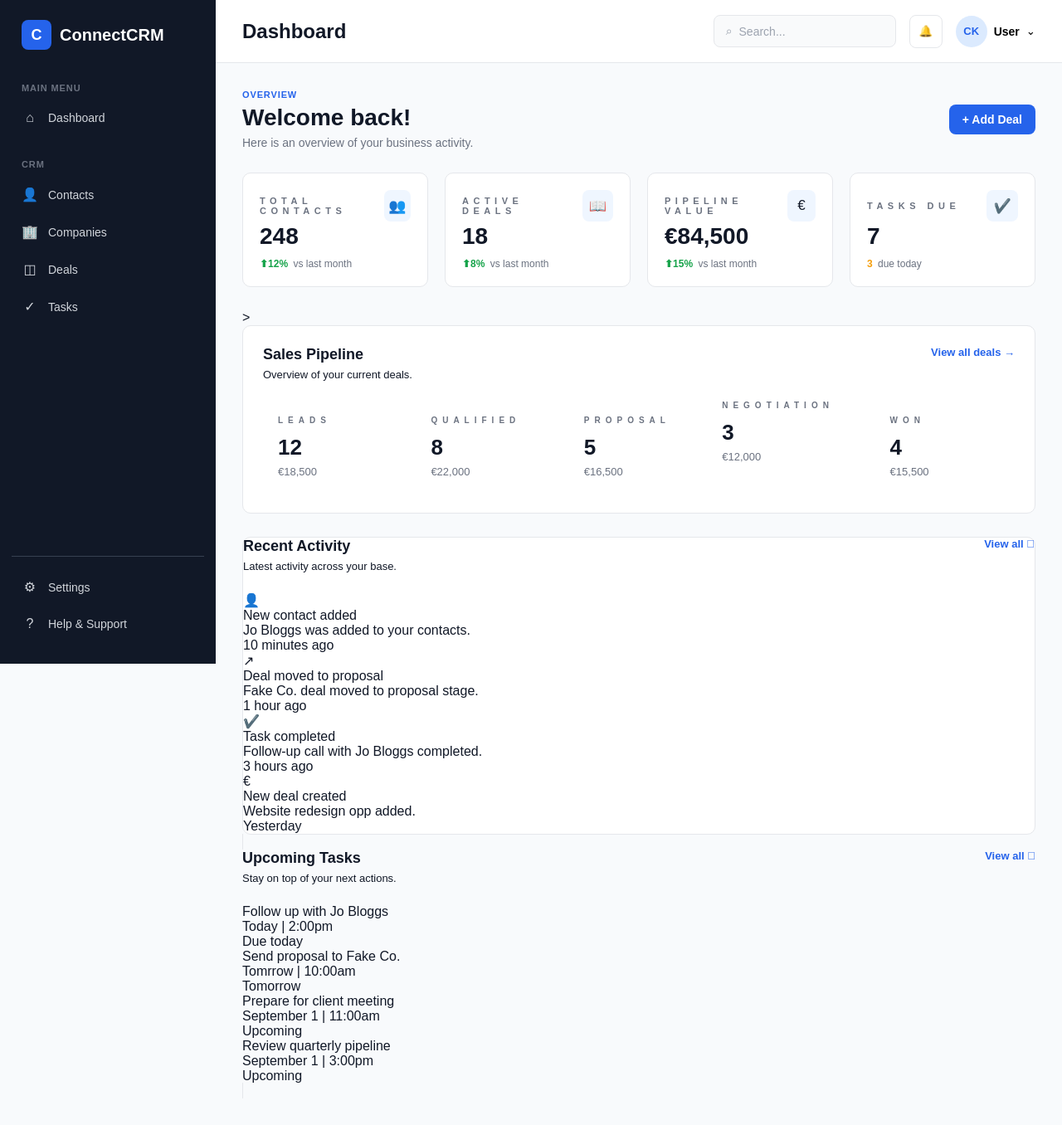
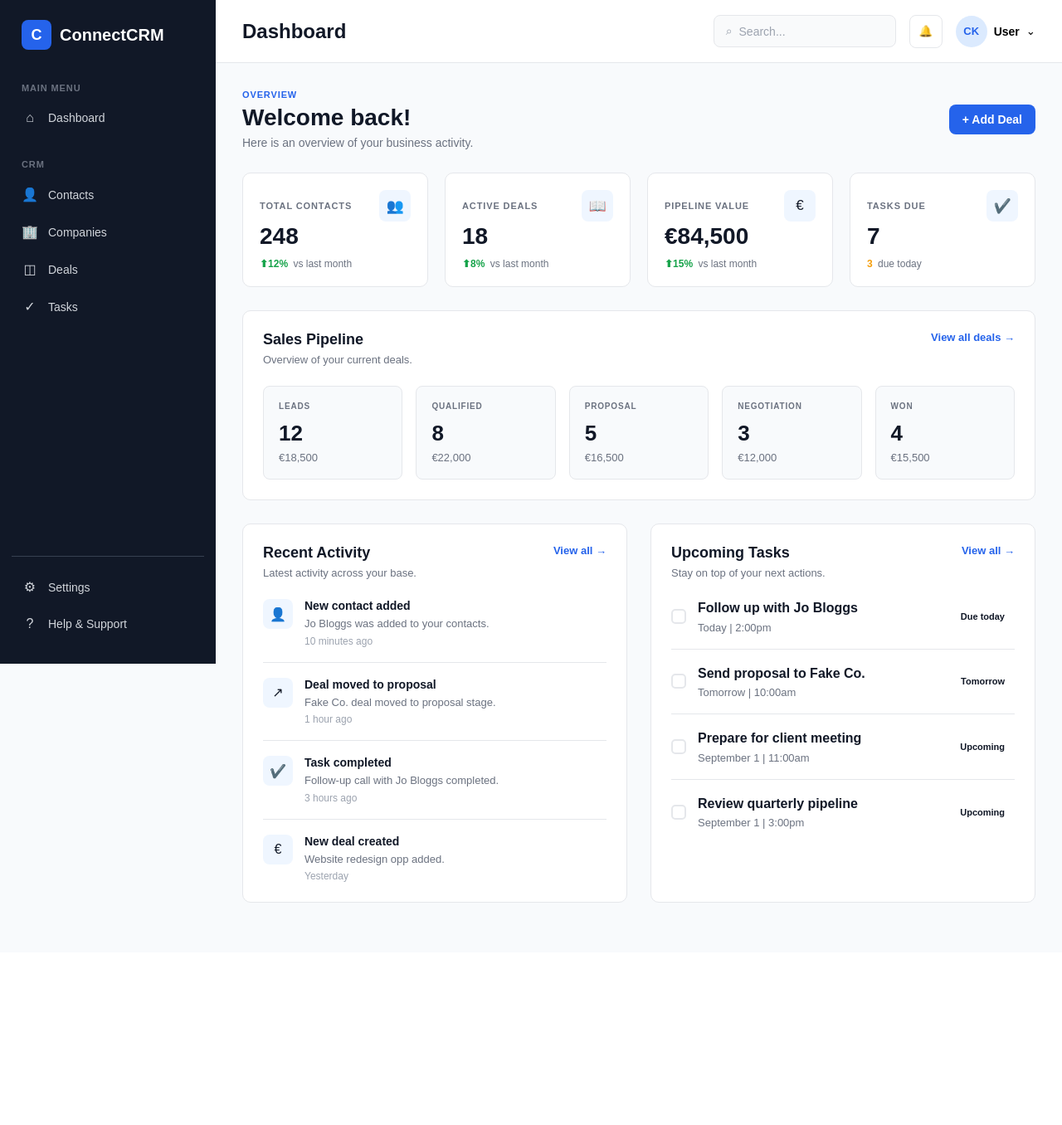
Before and after one commit to colin-182/ConnectCRM1.1, a Django app: page /dashboard/ in a window 1280 px wide. Shown: the whole page at 83% size. After the commit the page ends 1088 px from the top, so only its background shows below. Run offline with Django 5.2, Linux system fonts and the light colour scheme.

Commit message:
complete dashboard frontend and responsive layout

```diff
--- a/static/css/style.css
+++ b/static/css/style.css
@@ -446,7 +366,7 @@ body {
     color: var(--text-secondary);
     font-size: 11px;
     font-weight: 700;
-    letter-spacing: 0.5em;
+    letter-spacing: 0.08em;
 }
 
 .stat-icon {
@@ -562,6 +440,7 @@ body {
     display: flex;
     align-items: flex-start;
     justify-content: space-between;
+    gap: 20px;
     margin-bottom: 24px;
 }
 
@@ -573,11 +452,12 @@ body {
 }
 
 .section-header p {
-    color: var(text--secondary);
+    color: var(--text-secondary);
     font-size: 13px;
 }
 
 .text-link {
+    flex-shrink: 0;
     color: var(--primary);
     font-size: 13px;
     font-weight: 600;
@@ -590,14 +470,14 @@ body {
 
 .pipeline-grid {
     display: grid;
-    grid-template-columns: repeat(5, 1fr);
+    grid-template-columns: repeat(5, minmax(0, 1fr));
     gap: 16px;
 }
 
 .pipeline-stage {
     padding: 18px;
-    background-color: var(--background);
-    border: 1px solid var(--border);
+    background-color: var(--page-bg);
+    border: 1px solid var(--border-color);
     border-radius: 8px;
 }
 
@@ -606,7 +486,7 @@ body {
     color: var(--text-secondary);
     font-size: 10px;
     font-weight: 700;
-    letter-spacing: 0.6em;
+    letter-spacing: 0.08em;
 }
 
 .pipeline-count {
@@ -620,3 +500,320 @@ body {
     color: var(--text-secondary);
     font-size: 13px;
 }
+
+
+/* =========================================================
+   12. DASHBOARD LOWER GRID
+   ========================================================= */
+
+.dashboard-lower-grid {
+    display: grid;
+    grid-template-columns: repeat(2, minmax(0, 1fr));
+    gap: 28px;
+    margin-bottom: 28px;
+}
+
+
+/* IMPORTANT:
+   Both lower dashboard cards get their own consistent padding.
+*/
+
+.dashboard-lower-grid > .card {
+    min-width: 0;
+    padding: 24px;
+}
+
+
+/* =========================================================
+   13. RECENT ACTIVITY
+   ========================================================= */
+
+.activity-list {
+    display: flex;
+    flex-direction: column;
+}
+
+.activity-item {
+    display: flex;
+    align-items: flex-start;
+    gap: 14px;
+    padding: 18px 0;
+    border-bottom: 1px solid var(--border-color);
+}
+
+.activity-item:first-child {
+    padding-top: 0;
+}
+
+.activity-item:last-child {
+    padding-bottom: 0;
+    border-bottom: none;
+}
+
+.activity-icon {
+    width: 36px;
+    height: 36px;
+    flex: 0 0 36px;
+    display: flex;
+    align-items: center;
+    justify-content: center;
+    background-color: #eff6ff;
+    border-radius: 8px;
+    font-size: 16px;
+}
+
+.activity-content {
+    min-width: 0;
+}
+
+.activity-title {
+    margin-bottom: 4px;
+    color: var(--text-primary);
+    font-size: 14px;
+    font-weight: 600;
+}
+
+.activity-description {
+    margin-bottom: 4px;
+    color: var(--text-secondary);
+    font-size: 13px;
+    line-height: 1.5;
+}
+
+.activity-time {
+    color: var(--text-light);
+    font-size: 12px;
+}
+
+
+/* =========================================================
+   14. UPCOMING TASKS
+   ========================================================= */
+
+.task-list {
+    display: flex;
+    flex-direction: column;
+    width: 100%;
+}
+
+.task-item {
+    display: flex;
+    align-items: center;
+    width: 100%;
+    min-width: 0;
+    gap: 14px;
+    padding: 18px 0;
+    border-bottom: 1px solid var(--border-color);
+}
+
+.task-item:first-child {
+    padding-top: 0;
+}
+
+.task-item:last-child {
+    padding-bottom: 0;
+    border-bottom: none;
+}
+
+
+/* Checkbox */
+
+.task-checkbox {
+    width: 18px;
+    height: 18px;
+    flex: 0 0 18px;
+    border: 2px solid var(--border-color);
+    border-radius: 5px;
+    cursor: pointer;
+}
+
+
+/* Main task text */
+
+.task-content {
+    flex: 1 1 auto;
+    min-width: 0;
+}
+
+.task-title {
+    margin: 0 0 5px;
+    color: var(--text-primary);
+    font-size: 16px;
+    font-weight: 600;
+    line-height: 1.35;
+}
+
+.task-meta {
+    margin: 0;
+    color: var(--text-secondary);
+    font-size: 13px;
+}
+
+
+/* Task status */
+
+.task-status {
+    flex: 0 0 auto;
+    padding: 6px 12px;
+    white-space: nowrap;
+    border-radius: 6px;
+    font-size: 11px;
+    font-weight: 600;
+}
+
+
+/* Status colours */
+
+.status-due {
+    background-color: #fef2f2;
+    color: var(--danger);
+}
+
+.status-tomorrow {
+    background-color: #eff6ff;
+    color: #1d4ed8;
+}
+
+.status-upcoming {
+    background-color: #f1f5f9;
+    color: #475569;
+}
+
+
+/* =========================================================
+   15. RESPONSIVE DASHBOARD
+   ========================================================= */
+
+@media (max-width: 1200px) {
+
+    .stats-grid {
+        grid-template-columns: repeat(2, minmax(0, 1fr));
+    }
+
+    .pipeline-grid {
+        grid-template-columns: repeat(3, minmax(0, 1fr));
+    }
+
+}
+
+
+@media (max-width: 900px) {
+
+    .dashboard-lower-grid {
+        grid-template-columns: 1fr;
+    }
+
+}
+
+
+@media (max-width: 768px) {
+
+    .pipeline-grid {
+        grid-template-columns: repeat(2, minmax(0, 1fr));
+    }
+
+}
+
+
+@media (max-width: 640px) {
+
+    .sidebar {
+        display: none;
+    }
+
+    .main-content {
+        margin-left: 0;
+    }
+
+    .topbar {
+        padding: 0 16px;
+    }
+
+    .page-content {
+        padding: 20px 16px;
+    }
+
+    .search-placeholder {
+        display: none;
+    }
+
+    .dashboard-header {
+        align-items: flex-start;
+        flex-direction: column;
+
+        gap: 16px;
+    }
+
+    .stats-grid {
+        grid-template-columns: 1fr;
+    }
+
+    .pipeline-grid {
+        grid-template-columns: 1fr;
+    }
+
+    .section-header {
+        flex-direction: column;
+
+        gap: 12px;
+    }
+
+    .dashboard-lower-grid > .card {
+        padding: 20px;
+    }
+
+    .task-item {
+        align-items: flex-start;
+    }
+
+    .task-status {
+        margin-top: 2px;
+    }
+
+}
+
+
+/* =========================================================
+   16. SIDEBAR TABLET RESPONSIVE
+   ========================================================= */
+
+@media (max-width: 900px) and (min-width: 641px) {
+
+    .sidebar {
+        width: 72px;
+        padding: 24px 10px;
+    }
+
+    .brand-text,
+    .nav-link span:not(.nav-icon),
+    .nav-label,
+    .user-name {
+        display: none;
+    }
+
+    .sidebar-brand {
+        padding: 0;
+
+        display: flex;
+        justify-content: center;
+    }
+
+    .nav-link {
+        justify-content: center;
+        padding: 12px;
+    }
+
+    .sidebar-footer {
+        display: flex;
+        flex-direction: column;
+    }
+
+    .main-content {
+        margin-left: 72px;
+    }
+
+    .search-placeholder {
+        width: auto;
+    }
+
+}
--- a/templates/core/dashboard.html
+++ b/templates/core/dashboard.html
@@ -23,10 +23,11 @@
     </a>
 </div>
 
+
 <!-- KPI Cards -->
+<div class="stats-grid">
 
- <div class="stats-grid">
-    <!-- Total contacts -->
+    <!-- Total Contacts -->
     <div class="stat-card card">
         <div class="stat-card-top">
             <p class="stat-label">TOTAL CONTACTS</p>
@@ -38,6 +39,7 @@
             ⬆12% <span>vs last month</span>
         </p>
     </div>
+
 
     <!-- Active Deals -->
     <div class="stat-card card">
@@ -65,6 +67,7 @@
         </p>
     </div>
 
+
     <!-- Tasks Due -->
     <div class="stat-card card">
         <div class="stat-card-top">
@@ -77,11 +80,13 @@
             3 <span>due today</span>
         </p>
     </div>
+
 </div>
 
- <!-- Sales PIpeline -->>
 
+<!-- Sales Pipeline -->
 <section class="pipeline-section card">
+
     <div class="section-header">
         <div>
             <h3>Sales Pipeline</h3>
@@ -110,7 +115,8 @@
             <p class="pipeline-value">€16,500</p>
         </div>
 
-        <div class="pipeline-storage">
+
+        <div class="pipeline-stage">
             <p class="pipeline-label">NEGOTIATION</p>
             <p class="pipeline-count">3</p>
             <p class="pipeline-value">€12,000</p>
@@ -123,20 +129,24 @@
         </div>
 
     </div>
+
 </section>
 
- <!-- Dashboard lower grid -->
+
+<!-- Dashboard Lower Grid -->
 <div class="dashboard-lower-grid">
+
 
     <!-- Recent Activity -->
     <section class="activity-section card">
+
         <div class="section-header">
             <div>
                 <h3>Recent Activity</h3>
                 <p>Latest activity across your base.</p>
             </div>
 
-            <a href="#" class="text-link">View all ⃗ </a>
+            <a href="#" class="text-link">View all →</a>
         </div>
 
         <div class="activity-list">
@@ -217,26 +227,29 @@
                     <p class="activity-time">
                         Yesterday
                     </p>
-
                 </div>
             </div>
         </div>
+
     </section>
 
+
     <!-- Upcoming Tasks -->
+    <section class="tasks-section card">
 
-     <sction class="tasks-section card">
         <div class="section-header">
             <div>
                 <h3>Upcoming Tasks</h3>
                 <p>Stay on top of your next actions.</p>
             </div>
 
-            <a href="#" class="text-link">View all ⃗</a>
+            <a href="#" class="text-link">View all →</a>
         </div>
 
         <div class="task-list">
+            <!-- Task 1 -->
             <div class="task-item">
+                <div class="task-checkbox"></div>
                 <div class="task-content">
                     <p class="task-title">
                         Follow up with Jo Bloggs
@@ -251,6 +264,7 @@
                 </span>
             </div>
 
+            <!-- Task 2 -->
             <div class="task-item">
                 <div class="task-checkbox"></div>
 
@@ -260,7 +274,7 @@
                     </p>
 
                     <p class="task-meta">
-                        Tomrrow | 10:00am
+                        Tomorrow | 10:00am
                     </p>
                 </div>
 
@@ -269,6 +283,7 @@
                 </span>
             </div>
 
+            <!-- Task 3 -->
             <div class="task-item">
                 <div class="task-checkbox"></div>
 
@@ -287,7 +302,9 @@
                 </span>
             </div>
 
+            <!-- Task 4 -->
             <div class="task-item">
+                <div class="task-checkbox"></div>
                 <div class="task-content">
                     <p class="task-title">
                         Review quarterly pipeline
@@ -303,7 +320,8 @@
                 </span>
             </div>
         </div>
-     </sction>
+
+    </section>
 
 </div>
 
```
Also changed, not shown: other parts of static/css/style.css (+44 -166 lines). Lines whose indentation alone changed are shown as unchanged.
